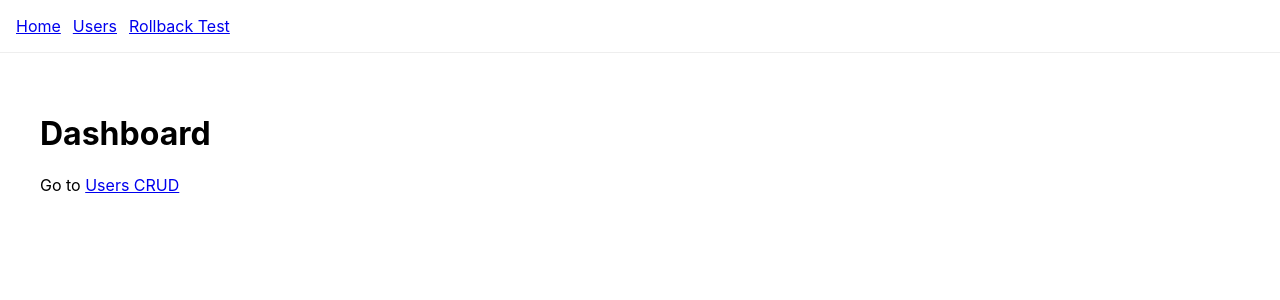
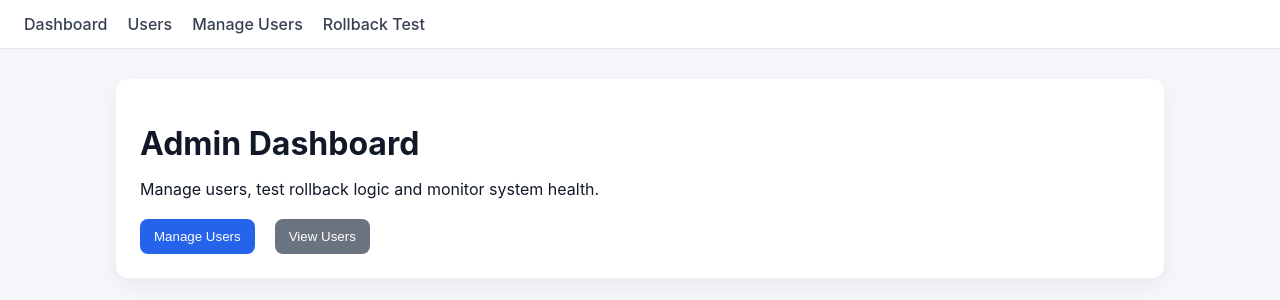
Before and after one commit to Subhamweetech/crud-ui, a React (Create React App) app: page / in a window 1280 px wide. Shown: the top 300 px of the page. Built offline with nearby package versions, Linux system fonts and the light colour scheme; no server answers.

Commit message:
Refactor UI components with modern styling and improved user experience

```diff
--- a/src/App.js
+++ b/src/App.js
@@ -7,11 +7,19 @@ import RollbackTest from "./RollbackTest";
 
 function Home() {
   return (
-    <div style={{ padding: 40 }}>
-      <h1>Dashboard</h1>
-      <p>
-        Go to <Link to="/users-add">Users CRUD</Link>
-      </p>
+    <div className="container">
+      <h1>Admin Dashboard</h1>
+      <p>Manage users, test rollback logic and monitor system health.</p>
+
+      <div style={{ display: "flex", gap: 20, marginTop: 20 }}>
+        <Link to="/users-add">
+          <button>Manage Users</button>
+        </Link>
+
+        <Link to="/users">
+          <button className="secondary">View Users</button>
+        </Link>
+      </div>
     </div>
   );
 }
@@ -19,9 +27,10 @@ function Home() {
 export default function App() {
   return (
     <>
-      <nav style={{ padding: 16, borderBottom: "1px solid #eee" }}>
-        <Link to="/" style={{ marginRight: 12 }}>Home</Link>
-        <Link to="/users" style={{ marginRight: 12 }}>Users</Link>
+      <nav className="navbar">
+        <Link to="/">Dashboard</Link>
+        <Link to="/users">Users</Link>
+        <Link to="/users-add">Manage Users</Link>
         <Link to="/rollback-test">Rollback Test</Link>
       </nav>
 
--- a/src/Users.jsx
+++ b/src/Users.jsx
@@ -17,21 +17,18 @@ export default function Users() {
   };
 
   const saveUser = async () => {
+    if (!name || !email) return alert("Name & Email required");
+
     if (editId) {
       await api.put(`/users/${editId}`, { name, email });
     } else {
       await api.post("/users", { name, email });
     }
+
     setName("");
     setEmail("");
     setEditId(null);
     fetchUsers();
-  };
-
-  const editUser = (user) => {
-    setName(user.name);
-    setEmail(user.email);
-    setEditId(user.id);
   };
 
   const deleteUser = async (id) => {
@@ -40,32 +37,56 @@ export default function Users() {
   };
 
   return (
-    <div style={{ padding: 40 }}>
-      <h2>User CRUD</h2>
+    <div className="container">
+      <h2>User Management</h2>
 
+      <div className="form-row">
         <input
-        placeholder="Name"
+          placeholder="Full Name"
           value={name}
           onChange={(e) => setName(e.target.value)}
         />
         <input
-        placeholder="Email"
+          placeholder="Email Address"
           value={email}
           onChange={(e) => setEmail(e.target.value)}
         />
         <button onClick={saveUser}>
-        {editId ? "Update" : "Create"}
+          {editId ? "Update User" : "Create User"}
         </button>
+      </div>
 
-      <ul>
-        {users.map((u) => (
-          <li key={u.id}>
-            {u.name} ({u.email})
-            <button onClick={() => editUser(u)}>Edit</button>
-            <button onClick={() => deleteUser(u.id)}>Delete</button>
-          </li>
-        ))}
-      </ul>
+      {users.length === 0 ? (
+        <p>No users yet.</p>
+      ) : (
+        users.map((u) => (
+          <div className="user-row" key={u.id}>
+            <div>
+              <strong>{u.name}</strong>
+              <div style={{ fontSize: 13, color: "#6b7280" }}>{u.email}</div>
+            </div>
+
+            <div className="actions">
+              <button
+                className="secondary"
+                onClick={() => {
+                  setName(u.name);
+                  setEmail(u.email);
+                  setEditId(u.id);
+                }}
+              >
+                Edit
+              </button>
+              <button
+                className="danger"
+                onClick={() => deleteUser(u.id)}
+              >
+                Delete
+              </button>
+            </div>
+          </div>
+        ))
+      )}
     </div>
   );
 }
--- a/src/UsersList.jsx
+++ b/src/UsersList.jsx
@@ -13,19 +13,25 @@ export default function UsersList() {
       .finally(() => setLoading(false));
   }, []);
 
-  if (loading) return <p>Loading users...</p>;
-  if (error) return <p style={{ color: "red" }}>{error}</p>;
+  if (loading) return <div className="container">Loading users...</div>;
+  if (error) return <div className="container" style={{ color: "red" }}>{error}</div>;
 
   return (
-    <div style={{ padding: 24 }}>
-      <h2>Users</h2>
-      <ul>
-        {users.map((u) => (
-          <li key={u.id}>
-            {u.name} — {u.email}
-          </li>
-        ))}
-      </ul>
+    <div className="container">
+      <h2>All Users</h2>
+
+      {users.length === 0 ? (
+        <p>No users found.</p>
+      ) : (
+        users.map((u) => (
+          <div className="user-row" key={u.id}>
+            <div>
+              <strong>{u.name}</strong>
+              <div style={{ fontSize: 13, color: "#6b7280" }}>{u.email}</div>
+            </div>
+          </div>
+        ))
+      )}
     </div>
   );
 }
--- a/src/index.css
+++ b/src/index.css
@@ -1,13 +1,84 @@
 body {
   margin: 0;
-  font-family: -apple-system, BlinkMacSystemFont, 'Segoe UI', 'Roboto', 'Oxygen',
-    'Ubuntu', 'Cantarell', 'Fira Sans', 'Droid Sans', 'Helvetica Neue',
-    sans-serif;
-  -webkit-font-smoothing: antialiased;
-  -moz-osx-font-smoothing: grayscale;
+  font-family: Inter, system-ui, -apple-system, BlinkMacSystemFont, sans-serif;
+  background: #f6f7fb;
+  color: #111827;
 }
 
-code {
-  font-family: source-code-pro, Menlo, Monaco, Consolas, 'Courier New',
-    monospace;
+.navbar {
+  background: #ffffff;
+  padding: 14px 24px;
+  display: flex;
+  gap: 20px;
+  border-bottom: 1px solid #e5e7eb;
 }
+
+.navbar a {
+  text-decoration: none;
+  color: #374151;
+  font-weight: 500;
+}
+
+.navbar a:hover {
+  color: #2563eb;
+}
+
+.container {
+  max-width: 1000px;
+  margin: 30px auto;
+  background: #fff;
+  padding: 24px;
+  border-radius: 12px;
+  box-shadow: 0 8px 24px rgba(0,0,0,0.06);
+}
+
+h1, h2 {
+  margin-bottom: 16px;
+}
+
+input {
+  padding: 10px 12px;
+  border-radius: 8px;
+  border: 1px solid #d1d5db;
+  outline: none;
+}
+
+input:focus {
+  border-color: #2563eb;
+}
+
+button {
+  padding: 10px 14px;
+  border-radius: 8px;
+  border: none;
+  cursor: pointer;
+  background: #2563eb;
+  color: white;
+  font-weight: 500;
+}
+
+button.secondary {
+  background: #6b7280;
+}
+
+button.danger {
+  background: #dc2626;
+}
+
+.user-row {
+  display: flex;
+  justify-content: space-between;
+  align-items: center;
+  padding: 12px 0;
+  border-bottom: 1px solid #e5e7eb;
+}
+
+.actions button {
+  margin-left: 8px;
+}
+
+.form-row {
+  display: flex;
+  gap: 12px;
+  margin-bottom: 20px;
+}
```
Lines whose indentation alone changed are shown as unchanged.
